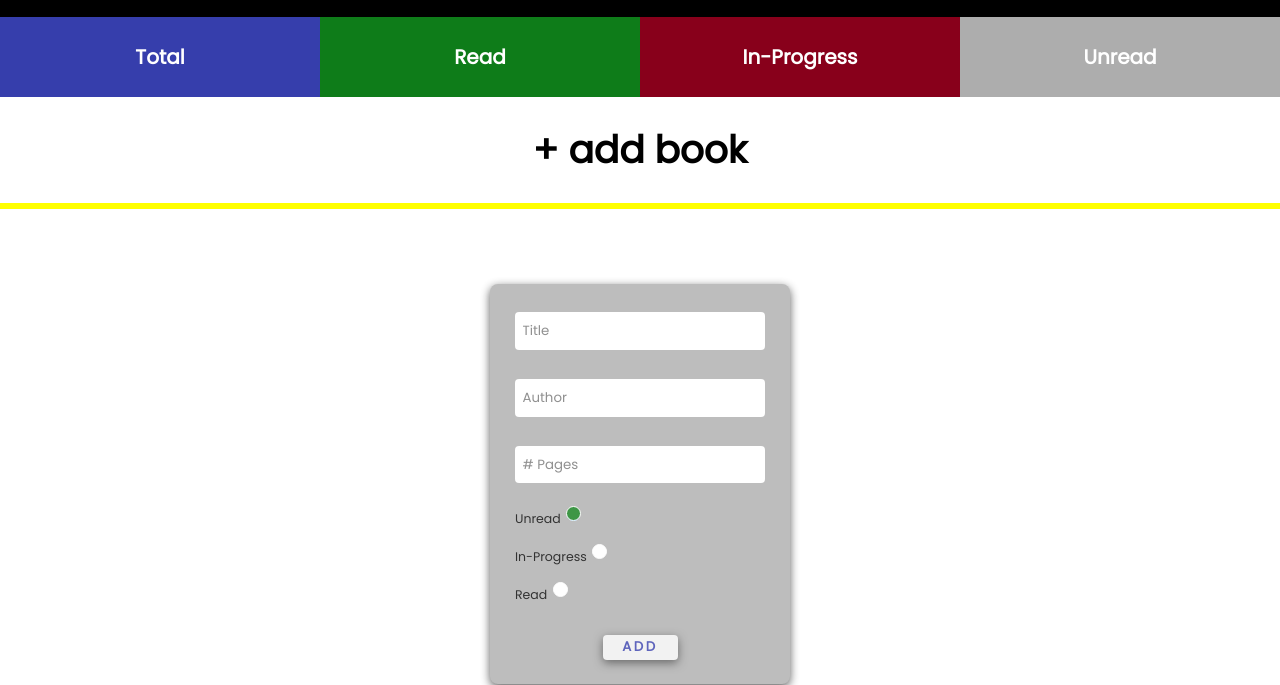
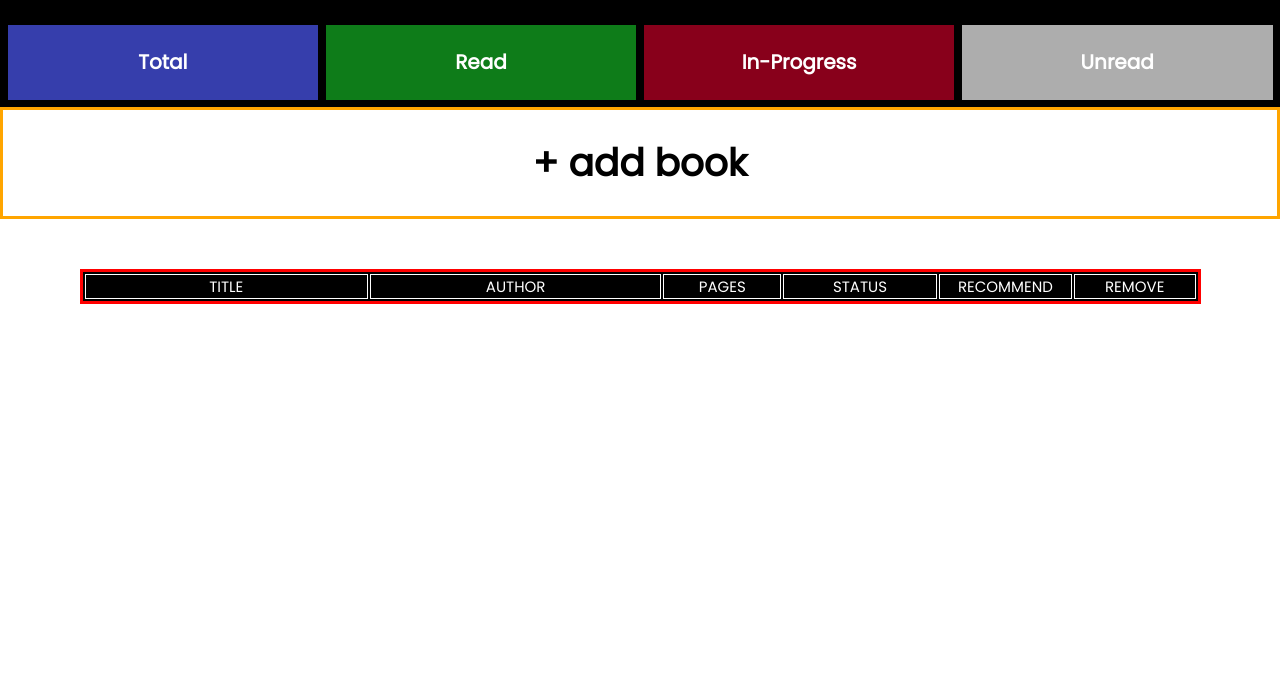
Before and after one commit to amahuan/library, a plain HTML site: page index.html in a window 1280 px wide. Shown: the part 123-808 px from the top of the page. Drawn offline with Linux system fonts and the light colour scheme.

Commit message:
updated stats section and added table for books

```diff
--- a/index.html
+++ b/index.html
@@ -65,24 +65,38 @@
     <div class="add">
         <button id="addbook">+ add book</button>
     </div>
-    <div class="book-cards">
-
-    </div>
+    <main class="books">
+        <table id="books-list">
+            <thead id="book-requirements">
+              <tr>
+                <td class="wide">TITLE</td>
+                <td class="wide">AUTHOR</td>
+                <td class="narrow">PAGES</td>
+                <td class="middle">STATUS</td>
+                <td class="narrow">RECOMMEND</td>
+                <td class="narrow">REMOVE</td>
+              </tr>
+            </thead>
+            <tbody id="table-body">
+              <!-- HERE IS A LIST OF BOOKS GENERATED BY JS -->
+            </tbody>
+        </table>
+    </main>
     <div class="modal">
         <div class="modal-container" class="hide">
         <form id="new-book">
             <div class="book-info">
             <div class="book-details" id="title">
                 <label for="title"></label>
-                <input type="text" id="title" required autocomplete="off" placeholder="Title">
+                <input type="text" id="title" required autocomplete="off" placeholder="Title" maxlength="100">
             </div>
             <div class="book-details" id="author">
                 <label for="author"></label>
-                <input type="text" id="author" required autocomplete="off" placeholder="Author">
+                <input type="text" id="author" required autocomplete="off" placeholder="Author" maxlength="100">
             </div>
             <div class="book-details" id="pages">
                 <label for="pages"></label>
-                <input type="text" id="pages" required autocomplete="off" placeholder="# Pages">
+                <input type="text" id="pages" required autocomplete="off" placeholder="# Pages" maxlength="4">
             </div>
             </div>
             <div class="book-details" id="progress">
--- a/script.js
+++ b/script.js
@@ -15,7 +15,7 @@ class Book {
 
 
  const addButton=document.getElementById('addbook');
- const modal=document.getElementsByClassName('modal-container')[0];
+ const modal=document.getElementsByClassName('modal')[0];
  addButton.addEventListener('click',()=>{
-     modal.style.display="block";
+     modal.style.display="flex";
  });
--- a/style.css
+++ b/style.css
@@ -88,6 +88,8 @@
     display: flex;
     justify-content: center;
     padding: 1rem;
+    border-color: orange;
+    border-style: solid;
 }
 
 #addbook {
@@ -106,10 +108,54 @@
 
 .stats {
     display: grid;
-    flex-direction: row;
-    grid-template-columns: 1fr 1fr 1fr 1fr;
-    grid-template-rows: 3.2rem; /*need to figure out why it's just 1 line if this is not set */
+    grid-template-columns: repeat(4, 1fr);
+    justify-items: center;
+    align-items: center;
     color: white;
+    gap: 0.3rem;
+    padding: 0.3rem;
+    background-color: black;
+}
+
+.total {
+    /* border-style: hidden; */
+    background-color: black;
+    width: 100%;
+    height: 3rem;
+    perspective: 1000px;
+}
+
+  /* This container is needed to position the front and back side */
+.flip-card-inner {
+    display: flex;
+    position: relative;
+    width: 100%;
+    height: 100%;
+    text-align: center;
+    align-items: center;
+    transition: transform 0.6s;
+    transform-style: preserve-3d;
+    background-color: black;
+}
+
+  /* Do an horizontal flip when you move the mouse over the flip box container */
+.flip-card-inner:hover {
+    transform: rotateY(180deg);
+}
+
+  /* Position the front and back side */
+.front, .back {
+    position: absolute;
+    width: 100%;
+    height: 100%;
+    backface-visibility: hidden;
+    align-items: center;
+    padding-top: 0.9rem;
+}
+
+  /* Style the back side */
+.back {
+    transform: rotateY(180deg);
 }
 
 h1 {
@@ -119,23 +165,18 @@ h1 {
 
 .all-books .front, .all-books .back {
     background-color: var(--blue);
-    align-items: center;
-    padding: 1rem;
 }
 
 .read .front, .read .back {
     background-color: var(--green);
-    padding: 1rem;
 }
 
 .in-progress .front, .in-progress .back {
     background-color: var(--red);
-    padding: 1rem;
 }
 
 .unread .front, .unread .back {
     background-color: var(--gray);
-    padding: 1rem;
 }
 
 .hide {
@@ -146,7 +187,15 @@ h1 {
     display: flex;
     justify-content: center;
     align-items: center;
+    position: fixed;
+    top: 0;
+    left: 0;
     padding-top: 3rem;
+    transform: scale(1);
+    transition: 1s ease-in-out;
+    width: 100vw;
+    height: 100vh;
+    background-color: rgba(163, 158, 158, 0.3);
 }
 
 .modal-container {
@@ -158,10 +207,8 @@ h1 {
     width: 300px;
     height: 400px;
     background-color: var(--gray);
-    opacity: 0.8;
     border-radius: 8px;
     box-shadow: 0 3px 10px rgb(0 0 0 / 0.8);
-
 }
 
   /* modal animation */
@@ -262,37 +309,41 @@ button[type='submit']:hover {
     font-weight: 600;
 }
 
-.total {
-    background-color: black;
-    width: 100%;
-    height: 100%;
+.modal {
+    display: none;
 }
 
-  /* This container is needed to position the front and back side */
-.flip-card-inner {
+.books {
     display: flex;
-    position: relative;
-    width: 100%;
-    height: 100%;
-    text-align: center;
-    transition: transform 0.6s;
-    transform-style: preserve-3d;
-    background-color: black;
+    flex-direction: column;
+    justify-items: center;
+    align-items: center;
+    padding: 2rem;
 }
 
-  /* Do an horizontal flip when you move the mouse over the flip box container */
-.total:hover .flip-card-inner {
-    transform: rotateY(180deg);
+#books-list {
+    width: 95%;
+    border-color: red;
+    border-style: solid;
+    font-size: 0.6rem;
+    background-color: black;
+    color: white;
 }
 
-  /* Position the front and back side */
-.front, .back {
-    position: absolute;
-    width: 100%;
-    backface-visibility: hidden;
+.wide {
+    width: 400px;
+    text-align: center;
 }
 
-  /* Style the back side */
-.back {
-    transform: rotateY(180deg);
+.middle {
+    width: 200px;
+    text-align: center;
 }
+.narrow {
+    width: 150px;
+    text-align: center;
+}
+
+td {
+  border: solid 1px;
+  border-color: white;
```
Lines whose indentation alone changed are shown as unchanged.
